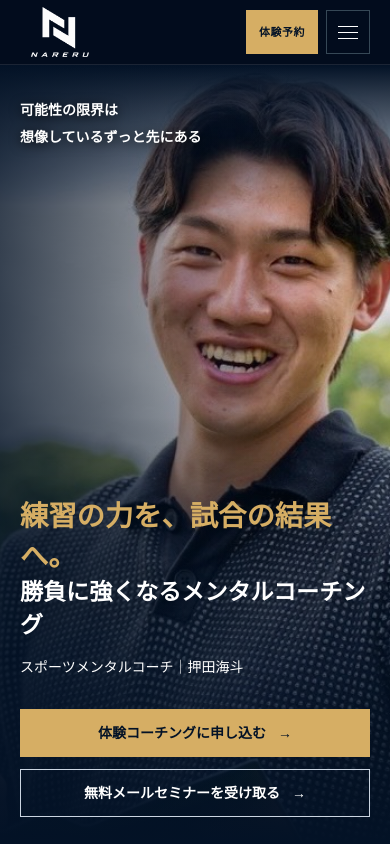
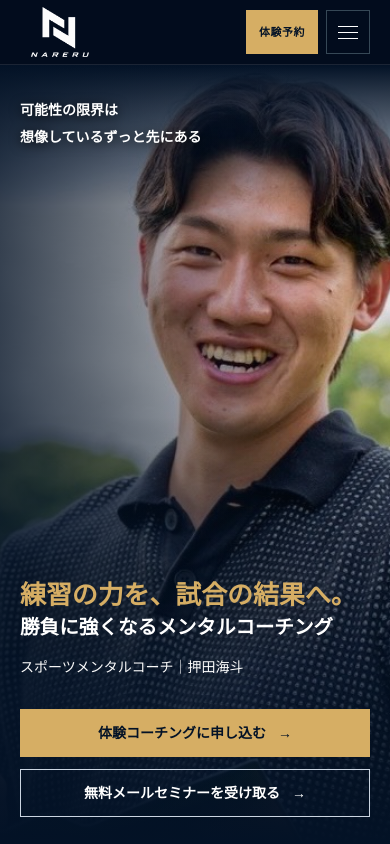
Before and after one commit to YoshidaTakatsugu/kaito, a Next.js app: page / in a window 390 px wide. Shown: the top 844 px of the page. Built offline with nearby package versions, Linux system fonts and the light colour scheme.

Commit message:
Keep hero headline on exactly two responsive lines

```diff
--- a/src/app/globals.css
+++ b/src/app/globals.css
@@ -52,11 +52,11 @@ body {
 }
 
 .home-hero .hero-title .hero-title-lead {
-  font-size: calc(min(44px, 5.8cqw) + 8px);
+  font-size: min(calc(min(44px, 5.8cqw) + 8px), 7.4cqw);
 }
 
 .home-hero .hero-title .hero-title-result {
-  font-size: calc(min(32px, 4.3cqw) + 8px);
+  font-size: min(calc(min(32px, 4.3cqw) + 8px), 5.6cqw);
 }
 
 .mental-page-hero { min-height: 360px; padding-block: 48px; }
--- a/src/components/home/HeroCopyMotion.tsx
+++ b/src/components/home/HeroCopyMotion.tsx
@@ -16,7 +16,7 @@ export function HeroCopyMotion() {
             <m.span
               key={line}
               aria-hidden="true"
-              className={`block hero-title-emphasis ${
+              className={`block whitespace-nowrap hero-title-emphasis ${
                 index === 0 ? "hero-title-lead text-[#d6ae64]" : "hero-title-result text-white"
               }`}
             >
```
